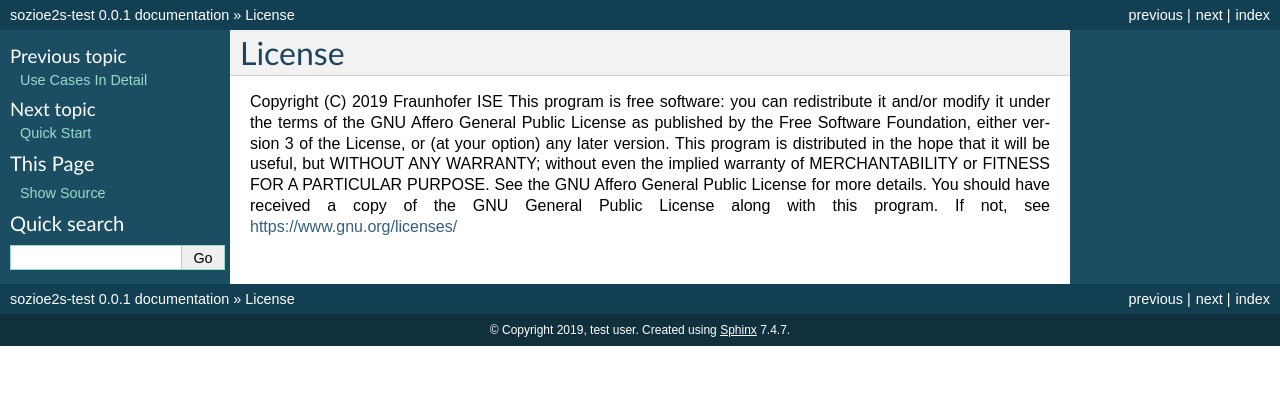
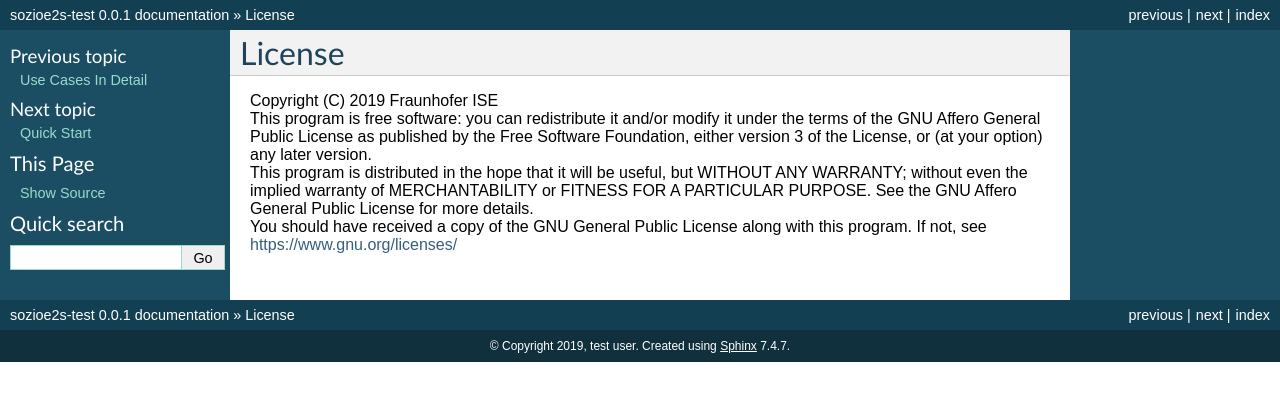
Before and after one commit to CSenkpiel/Inve2st, a Sphinx documentation site: the page built from docs/source/license.rst, in a window 1280 px wide. Shown: the top 401 px of the page. Built offline with Sphinx 7.4.7, drawn with Linux system fonts in a browser that asks for light colours.

```diff
--- a/docs/source/license.rst
+++ b/docs/source/license.rst
@@ -3,7 +3,7 @@
 License
 =======
 
-Copyright (C) 2019 Fraunhofer ISE
-This program is free software: you can redistribute it and/or modify it under the terms of the GNU Affero General Public License as published by the Free Software Foundation, either version 3 of the License, or (at your option) any later version.
-This program is distributed in the hope that it will be useful, but WITHOUT ANY WARRANTY; without even the implied warranty of MERCHANTABILITY or FITNESS FOR A PARTICULAR PURPOSE. See the GNU Affero General Public License for more details.
-You should have received a copy of the GNU General Public License along with this program. If not, see https://www.gnu.org/licenses/
+| Copyright (C) 2019 Fraunhofer ISE
+| This program is free software: you can redistribute it and/or modify it under the terms of the GNU Affero General Public License as published by the Free Software Foundation, either version 3 of the License, or (at your option) any later version.
+| This program is distributed in the hope that it will be useful, but WITHOUT ANY WARRANTY; without even the implied warranty of MERCHANTABILITY or FITNESS FOR A PARTICULAR PURPOSE. See the GNU Affero General Public License for more details.
+| You should have received a copy of the GNU General Public License along with this program. If not, see https://www.gnu.org/licenses/
```
